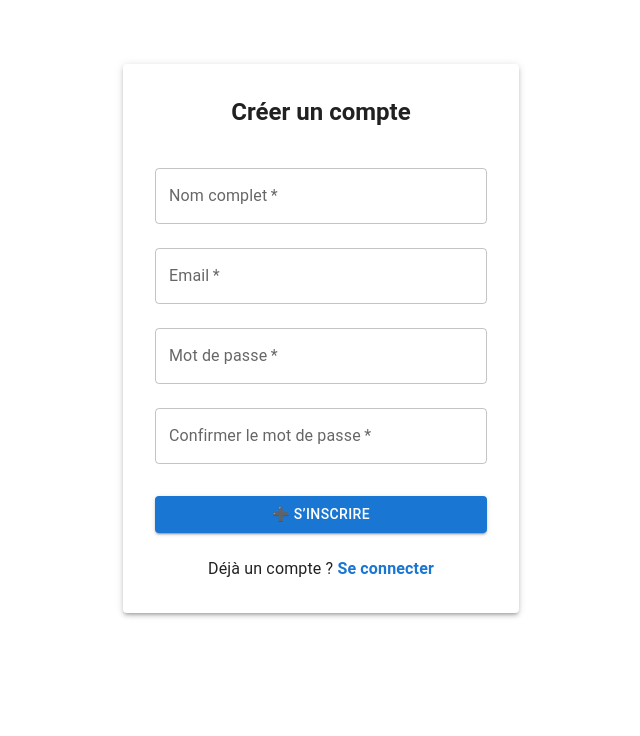
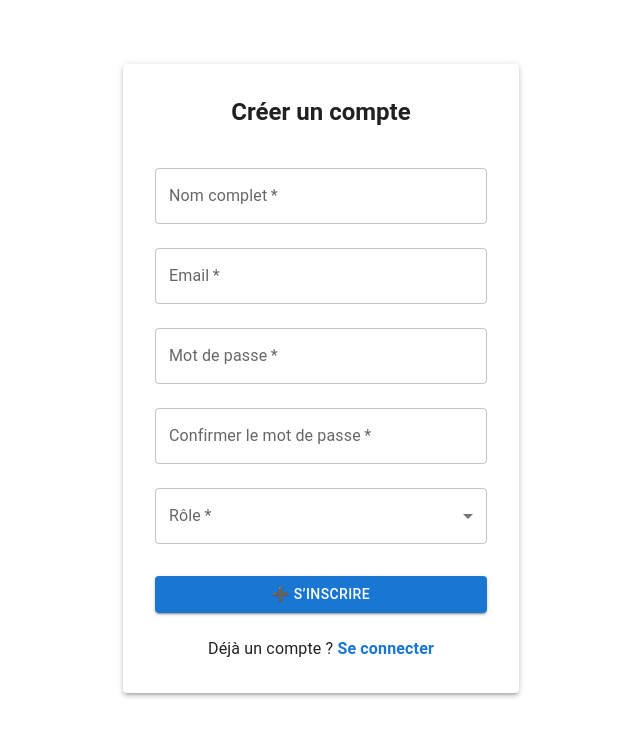
Before and after one commit to MarvineDream/FicheEvaluation, a Next.js app: page /register in a window 1280 px wide. Shown: the top 736 px of the page, without its empty margins (319-959 px from the left). Built offline with nearby package versions, Linux system fonts and the light colour scheme.

Commit message:
mise a jour handleRegister

```diff
--- a/src/app/register/page.js
+++ b/src/app/register/page.js
@@ -10,7 +10,11 @@ import {
   Box,
   Paper,
   Alert,
-  Link
+  Link,
+  MenuItem,
+  Select,
+  InputLabel,
+  FormControl
 } from "@mui/material";
 
 export default function RegisterPage() {
@@ -19,6 +23,8 @@ export default function RegisterPage() {
   const [email, setEmail] = useState("");
   const [password, setPassword] = useState("");
   const [confirmPassword, setConfirmPassword] = useState("");
+  const [role, setRole] = useState("");
+  const [departement, setDepartement] = useState("");
   const [error, setError] = useState("");
 
   const handleRegister = async (e) => {
@@ -31,10 +37,16 @@ export default function RegisterPage() {
     }
 
     try {
-      const res = await fetch("https://backendeva.onrender.com/auth/register", {
+      const res = await fetch("http://localhost:7000/auth/register", {
         method: "POST",
         headers: { "Content-Type": "application/json" },
-        body: JSON.stringify({ nom, email, password })
+        body: JSON.stringify({
+          nom,
+          email,
+          password,
+          role,
+          departement: role === "manager" ? departement : undefined
+        })
       });
 
       if (!res.ok) {
@@ -43,7 +55,7 @@ export default function RegisterPage() {
       }
 
       alert("✅ Inscription réussie !");
-      router.push("/login"); // Redirection vers la page de login
+      router.push("/login");
     } catch (err) {
       setError(err.message);
     }
@@ -94,23 +106,39 @@ export default function RegisterPage() {
             onChange={(e) => setConfirmPassword(e.target.value)}
             required
           />
-          <Button
-            type="submit"
-            variant="contained"
-            fullWidth
-            sx={{ mt: 3 }}
-          >
+
+          <FormControl fullWidth margin="normal" required>
+            <InputLabel>Rôle</InputLabel>
+            <Select
+              value={role}
+              label="Rôle"
+              onChange={(e) => setRole(e.target.value)}
+            >
+              <MenuItem value="admin">Admin</MenuItem>
+              <MenuItem value="rh">RH</MenuItem>
+              <MenuItem value="manager">Manager</MenuItem>
+            </Select>
+          </FormControl>
+
+          {role === "manager" && (
+            <TextField
+              label="Département"
+              value={departement}
+              fullWidth
+              margin="normal"
+              onChange={(e) => setDepartement(e.target.value)}
+              required
+            />
+          )}
+
+          <Button type="submit" variant="contained" fullWidth sx={{ mt: 3 }}>
             ➕ S’inscrire
           </Button>
         </Box>
 
         <Typography align="center" mt={3}>
           Déjà un compte ?{" "}
-          <Link
-            href="/login"
-            underline="hover"
-            sx={{ fontWeight: "bold", cursor: "pointer" }}
-          >
+          <Link href="/login" underline="hover" sx={{ fontWeight: "bold" }}>
             Se connecter
           </Link>
         </Typography>
```
